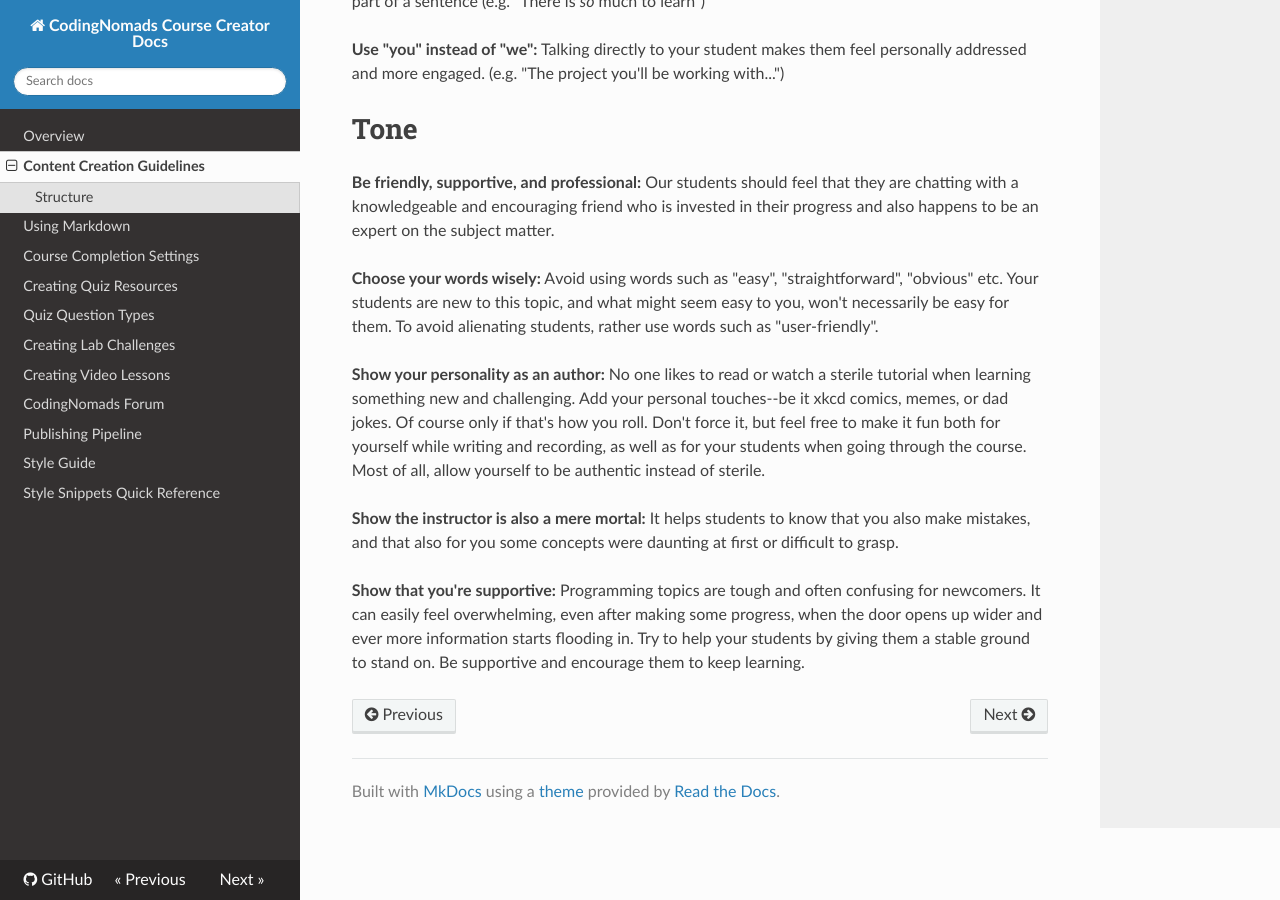
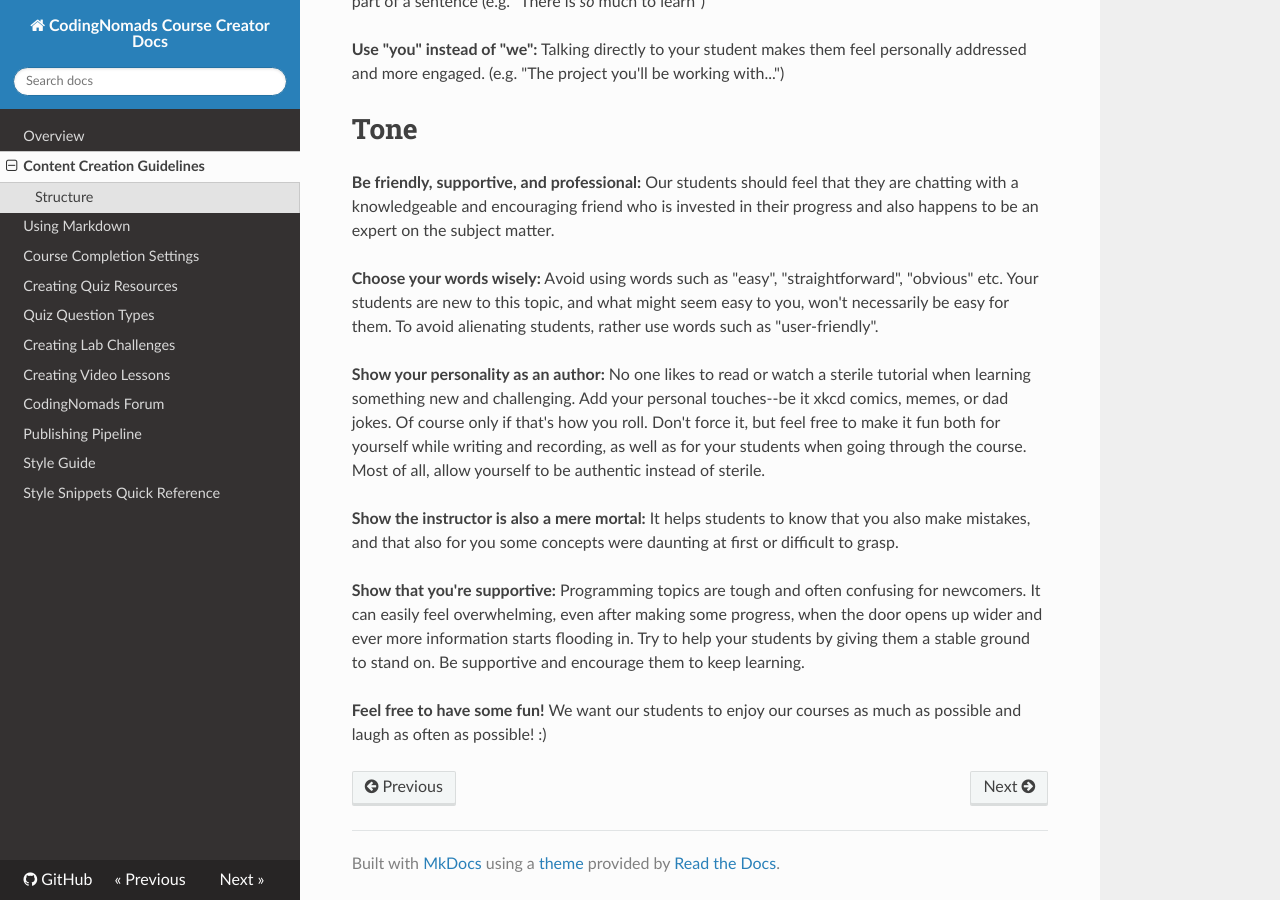
Before and after one commit to iansedano/creator-docs, an MkDocs documentation site: the page built from docs/01-content-guidelines.md, in a window 1280 px wide and 900 px high, scrolled down 1561 px. Built offline with MkDocs 1.6.1, drawn with Linux system fonts in a browser that asks for light colours; nearby versions of some CDN libraries.

Commit message:
ryan test first push

```diff
--- a/docs/01-content-guidelines.md
+++ b/docs/01-content-guidelines.md
@@ -45,3 +45,5 @@ Attempt to follow these three simple steps even for short sections. Our brain pr
 **Show the instructor is also a mere mortal:** It helps students to know that you also make mistakes, and that also for you some concepts were daunting at first or difficult to grasp.
 
 **Show that you're supportive:** Programming topics are tough and often confusing for newcomers. It can easily feel overwhelming, even after making some progress, when the door opens up wider and ever more information starts flooding in. Try to help your students by giving them a stable ground to stand on. Be supportive and encourage them to keep learning.
+
+**Feel free to have some fun!** We want our students to enjoy our courses as much as possible and laugh as often as possible! :)
```
